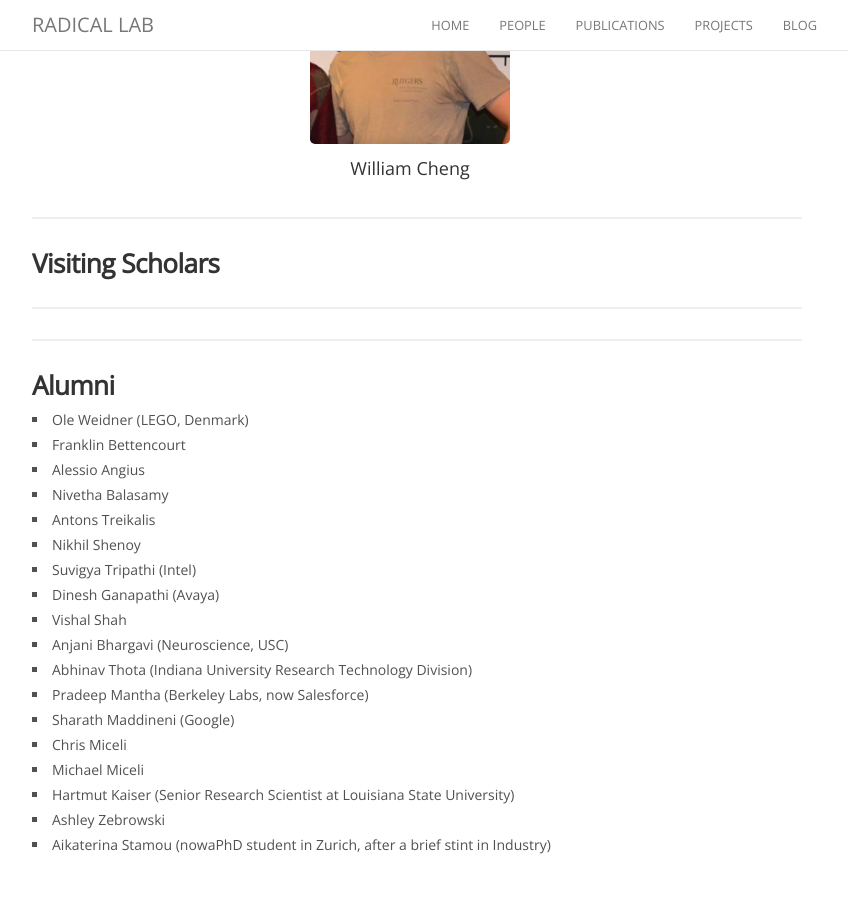
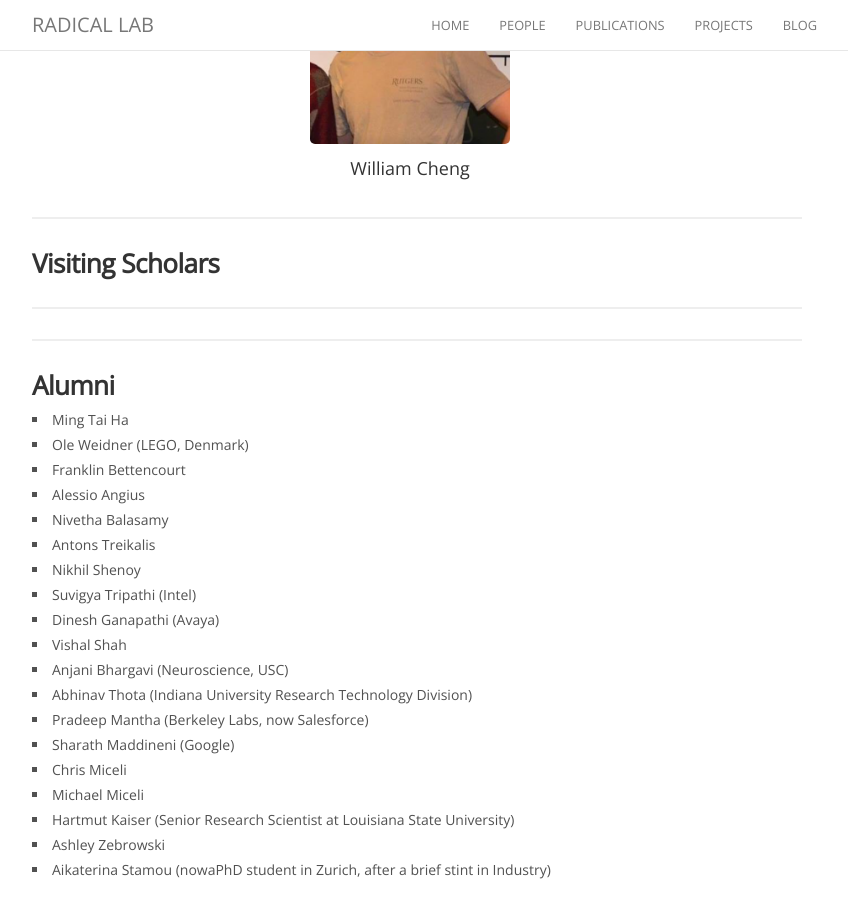
Before and after one commit to seymaguleryuz/radical-group.github.io, a Jekyll site: the page built from people.md, in a window 1280 px wide and 900 px high, scrolled down 1813 px. Shown: the whole window, without its empty margins (223-1071 px from the left). Built offline with Jekyll 4.4.1, drawn with Linux system fonts in a browser that asks for light colours; nearby versions of some CDN libraries; before the commit the page ends 2688 px from its top, so only the background shows below that.

Commit message:
Update people.md

```diff
--- a/people.md
+++ b/people.md
@@ -45,6 +45,7 @@ permalink: /people/
 
 <h3>Alumni</h3>
 <dl style="font-size:0.7rem;">
+<li>Ming Tai Ha</li>
 <li>Ole Weidner (LEGO, Denmark)</li>
 <li>Franklin Bettencourt</li>
 <li>Alessio Angius</li>
```
